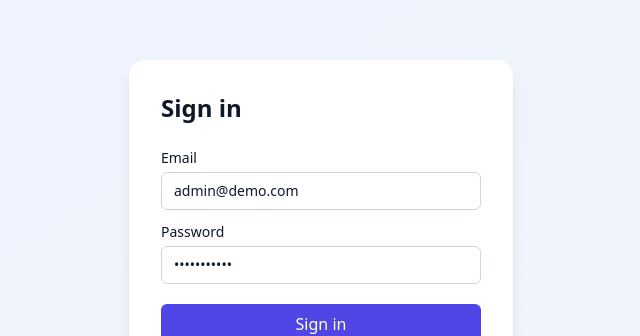
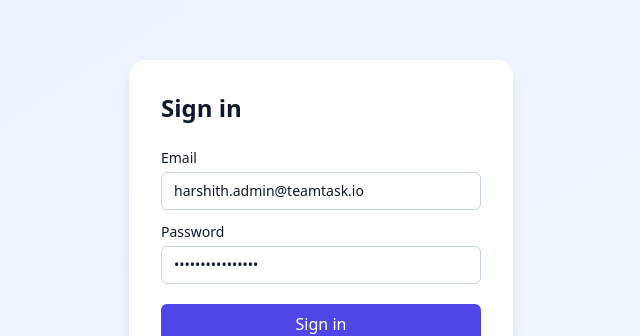
Before and after one commit to harshithreddy-08/teamtaskmanager, a React (Vite) app in the folder frontend/: page /login in a window 1280 px wide. Shown: the part 164-500 px from the top of the page, without its empty margins (319-959 px from the left). Built offline with nearby package versions, Linux system fonts and the light colour scheme; no server answers.

Commit message:
Update Login page with new demo credentials

```diff
--- a/frontend/src/pages/Login.jsx
+++ b/frontend/src/pages/Login.jsx
@@ -6,8 +6,8 @@ import { useAuth } from "../context/AuthContext";
 export default function Login() {
   const { login } = useAuth();
   const nav = useNavigate();
-  const [email, setEmail] = useState("admin@demo.com");
-  const [password, setPassword] = useState("password123");
+  const [email, setEmail] = useState("harshith.admin@teamtask.io");
+  const [password, setPassword] = useState("SecurePass@2025!");
   const [loading, setLoading] = useState(false);
 
   const submit = async (e) => {
```
